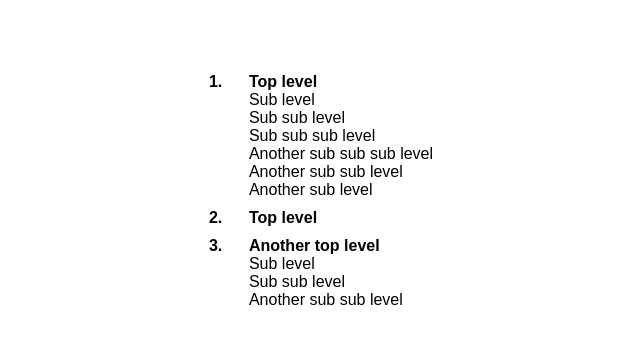
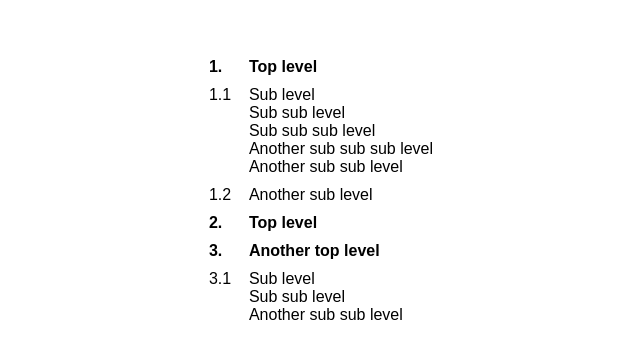
Before and after one commit to keithdonegan/css-legal-list-numbering, a plain HTML site: page index.html in a window 1280 px wide. Shown: the part 204-562 px from the top of the page, without its empty margins (319-959 px from the left). Drawn offline with Linux system fonts and the light colour scheme.

Commit message:
refactor

```diff
--- a/style.css
+++ b/style.css
@@ -17,6 +17,10 @@ body {
 ol[class^="level-"] {
     list-style-type: none;
     font-size: 16px;
+}
+ol[class^="level-"] > li::before{
+    position: absolute;
+    left: 0;
 }
 
 /*
@@ -38,12 +42,12 @@ ol.level-1 > li * { font-weight: normal; }
 
 ol.level-1 > li::before {
     content: counter(level1) ".";
-    position: absolute;
-    left: 0;
 }
 
-/* Second level: 1.1, 1.2, 2.1... */
-/* ol.level-2 {
+/*
+ * Second level: 1.1, 1.2, 2.1...
+ */
+ol.level-2 {
     list-style-type: none;
     counter-reset: level2;
     padding-left: 0px;
@@ -60,8 +64,6 @@ ol.level-2 > li {
 
 ol.level-2 > li::before {
     content: counter(level1) "." counter(level2);
-    position: absolute;
-    left: 0;
 }
 
 /* Third level: a.), b.), c.)... */
@@ -81,8 +83,6 @@ ol.level-3 > li {
 
 ol.level-3 > li::before {
     content: "(" counter(level3, lower-alpha) ")";
-    position: absolute;
-    left: 0;
 }
 
 /* Fourth level: (i), (ii), (iii)... */
@@ -102,6 +102,4 @@ ol.level-4 > li {
 
 ol.level-4 > li::before {
     content: "(" counter(level4, lower-roman) ")";
-    position: absolute;
-    left: 0;
 }
```
